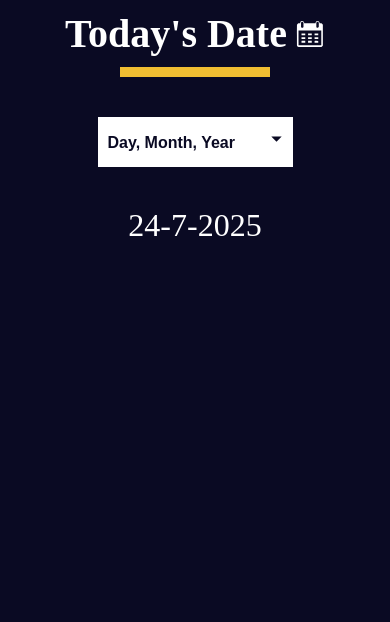
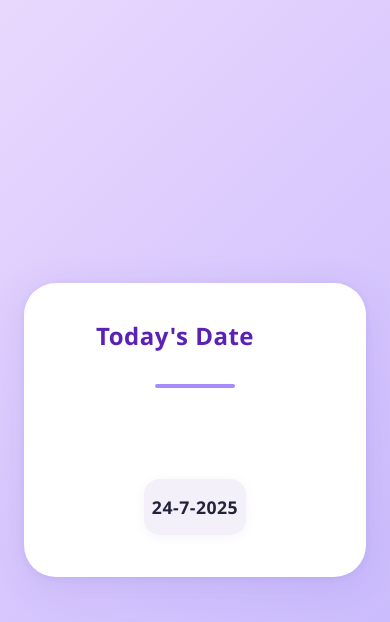
Before and after one commit to archieew/Date-Formatter, a plain HTML site: page index.html in a window 390 px wide. Drawn offline with Linux system fonts and the light colour scheme.

Commit message:
Update styles.css

```diff
--- a/styles.css
+++ b/styles.css
@@ -1,103 +1,215 @@
-*,
-*::before,
-*::after {
-  margin: 0;
-  padding: 0;
-  box-sizing: border-box;
+/* Soft purple gradient background */
+body {
+  font-family: 'Segoe UI', 'Roboto', Arial, sans-serif;
+  background: linear-gradient(135deg, #e9d8fd 0%, #c4b5fd 100%);
+  color: #22223b;
+  min-height: 100vh;
+  display: flex;
+  align-items: center;
+  justify-content: center;
 }
 
-:root {
-  --dark-grey: #0a0a23;
-  --white: #ffffff;
-  --yellow: #f1be32;
-}
-
-body {
-  color: var(--white);
-  background-color: var(--dark-grey);
+main {
+  background: #fff;
+  border-radius: 2rem;
+  box-shadow: 0 8px 40px 0 rgba(80, 60, 180, 0.12), 0 1.5px 6px 0 rgba(80, 60, 180, 0.08);
+  padding: 3rem 2.5rem 2.5rem 2.5rem;
+  max-width: 420px;
+  width: 100%;
+  margin: 2rem 1rem;
+  display: flex;
+  flex-direction: column;
+  align-items: center;
 }
 
 .title-container {
-  margin: 10px 0;
   display: flex;
   align-items: center;
-  justify-content: center;
-  gap: 8px;
+  gap: 14px;
+  margin-bottom: 0.5rem;
 }
 
 .title {
   font-size: 2.5rem;
+  font-weight: 800;
+  color: #5b21b6;
+  letter-spacing: 0.5px;
 }
 
 .date-svg {
-  width: 30px;
-  height: 30px;
+  width: 38px;
+  height: 38px;
+  flex-shrink: 0;
+  fill: #5b21b6;
 }
 
 .divider {
-  margin: auto;
-  width: 150px;
-  height: 10px;
-  background-color: var(--yellow);
+  width: 80px;
+  height: 4px;
+  background: #a78bfa;
+  border-radius: 2px;
+  margin: 0.5rem 0 2rem 0;
 }
 
 .dropdown-container {
-  width: 50%;
-  margin: 40px auto;
+  width: 100%;
   position: relative;
+  margin-bottom: 2.2rem;
+  display: flex;
+  flex-direction: column;
+  align-items: stretch;
+  z-index: 2;
 }
 
-select {
+.dropdown-container label {
   display: block;
-  margin: 20px auto 0;
-  width: 100%;
-  height: 50px;
-  font-size: 100%;
-  font-weight: bold;
-  cursor: pointer;
-  background-color: var(--white);
-  border: none;
-  color: var(--dark-grey);
-  appearance: none;
-  padding: 10px;
-  padding-right: 38px;
-  -webkit-appearance: none;
-  -moz-appearance: none;
-  transition: color 0.3s ease, background-color 0.3s ease,
-    border-bottom-color 0.3s ease;
+  margin-bottom: 0.7rem;
+  font-size: 1.1rem;
+  font-weight: 700;
+  color: #3b0764;
+  letter-spacing: 0.2px;
+  padding-left: 0.2rem;
 }
 
-.select-icon {
+/* Hide native select styles */
+select, .select-icon { display: none !important; }
+
+.custom-dropdown {
+  width: 100%;
+  max-width: 100%;
+  box-sizing: border-box;
+  margin: 0 auto;
+  background: #fff;
+  border: 2px solid #ddd6fe;
+  border-radius: 1.2rem;
+  box-shadow: 0 2px 12px 0 rgba(80, 60, 180, 0.08);
+  padding: 1.2rem 3rem 1.2rem 1.2rem;
+  font-size: 1.25rem;
+  font-weight: 700;
+  color: #22223b;
+  position: relative;
+  cursor: pointer;
+  display: flex;
+  align-items: center;
+  transition: box-shadow 0.2s, border 0.2s;
+  outline: none;
+  min-height: 56px;
+  user-select: none;
+}
+.custom-dropdown:focus, .custom-dropdown[aria-expanded="true"] {
+  border: 2px solid #a78bfa;
+  box-shadow: 0 0 0 3px #ede9fe;
+}
+.selected-value {
+  flex: 1;
+  display: flex;
+  align-items: center;
+}
+.dropdown-arrow {
+  width: 0;
+  height: 0;
+  border-left: 10px solid transparent;
+  border-right: 10px solid transparent;
+  border-top: 10px solid #a78bfa;
+  margin-left: 1rem;
+  transition: transform 0.2s;
+}
+.custom-dropdown[aria-expanded="true"] .dropdown-arrow {
+  transform: rotate(-180deg);
+}
+.dropdown-list {
   position: absolute;
-  top: 4px;
-  right: 4px;
-  width: 30px;
-  height: 36px;
-  pointer-events: none;
-  padding-left: 5px;
-  transition: background-color 0.3s ease, border-color 0.3s ease;
+  left: 0;
+  right: 0;
+  top: calc(100% + 8px);
+  width: 100%;
+  min-width: 0;
+  box-sizing: border-box;
+  background: #fff;
+  border-radius: 1.2rem;
+  box-shadow: 0 8px 32px 0 rgba(80, 60, 180, 0.16);
+  padding: 0.5rem 0;
+  z-index: 10;
+  list-style: none;
+  margin: 0;
+  border: 2px solid #ede9fe;
+}
+.dropdown-option {
+  padding: 1.1rem 2rem 1.1rem 1.5rem;
+  font-size: 1.2rem;
+  font-weight: 700;
+  color: #22223b;
+  background: #fff;
+  cursor: pointer;
+  transition: background 0.15s, color 0.15s;
+  border: none;
+  outline: none;
+}
+.dropdown-option[aria-selected="true"], .dropdown-option:hover, .dropdown-option:focus {
+  background: #ede9fe;
+  color: #5b21b6;
 }
 
-.select-icon svg.icon {
-  transition: fill 0.3s ease;
-  fill: var(--dark-grey);
+/* For accessibility: visually indicate focus */
+.dropdown-option:focus {
+  outline: 2px solid #a78bfa;
 }
 
 #current-date {
-  font-size: 2rem;
+  font-size: 1.5rem;
+  font-weight: 700;
+  color: #22223b;
+  background: #f3f0fa;
+  border-radius: 1rem;
+  padding: 1.5rem 1.5rem;
+  margin-top: 1.5rem;
+  box-shadow: 0 2px 12px 0 rgba(80, 60, 180, 0.06);
   text-align: center;
+  letter-spacing: 0.5px;
+  display: flex;
+  flex-direction: column;
+  align-items: center;
+  justify-content: center;
+  gap: 0.5rem;
+}
+.date-part {
+  font-size: 1.5rem;
+  font-weight: 800;
+  color: #22223b;
+  letter-spacing: 0.5px;
+  margin-bottom: 0.2rem;
+}
+.time-part {
+  font-size: 1.1rem;
+  font-weight: 600;
+  color: #7c3aed;
+  letter-spacing: 0.2px;
+  margin-top: 0.2rem;
 }
 
-@media (max-width: 375px) {
+@media (max-width: 600px) {
+  main {
+    padding: 1.2rem 0.5rem 1.5rem 0.5rem;
+    max-width: 98vw;
+  }
   .title {
-    font-size: 2rem;
+    font-size: 1.5rem;
   }
-
-  .dropdown-container {
-    width: 80%;
+  .date-svg {
+    width: 26px;
+    height: 26px;
   }
-
-  .date-svg {
-    display: none;
+  #current-date {
+    font-size: 1.1rem;
+    padding: 1rem 0.5rem;
+  }
+  .custom-dropdown {
+    font-size: 1rem;
+    padding: 1rem 2.5rem 1rem 1rem;
+    min-height: 44px;
+  }
+  .dropdown-option {
+    font-size: 1rem;
+    padding: 1rem 1.2rem 1rem 1rem;
   }
 }
```
